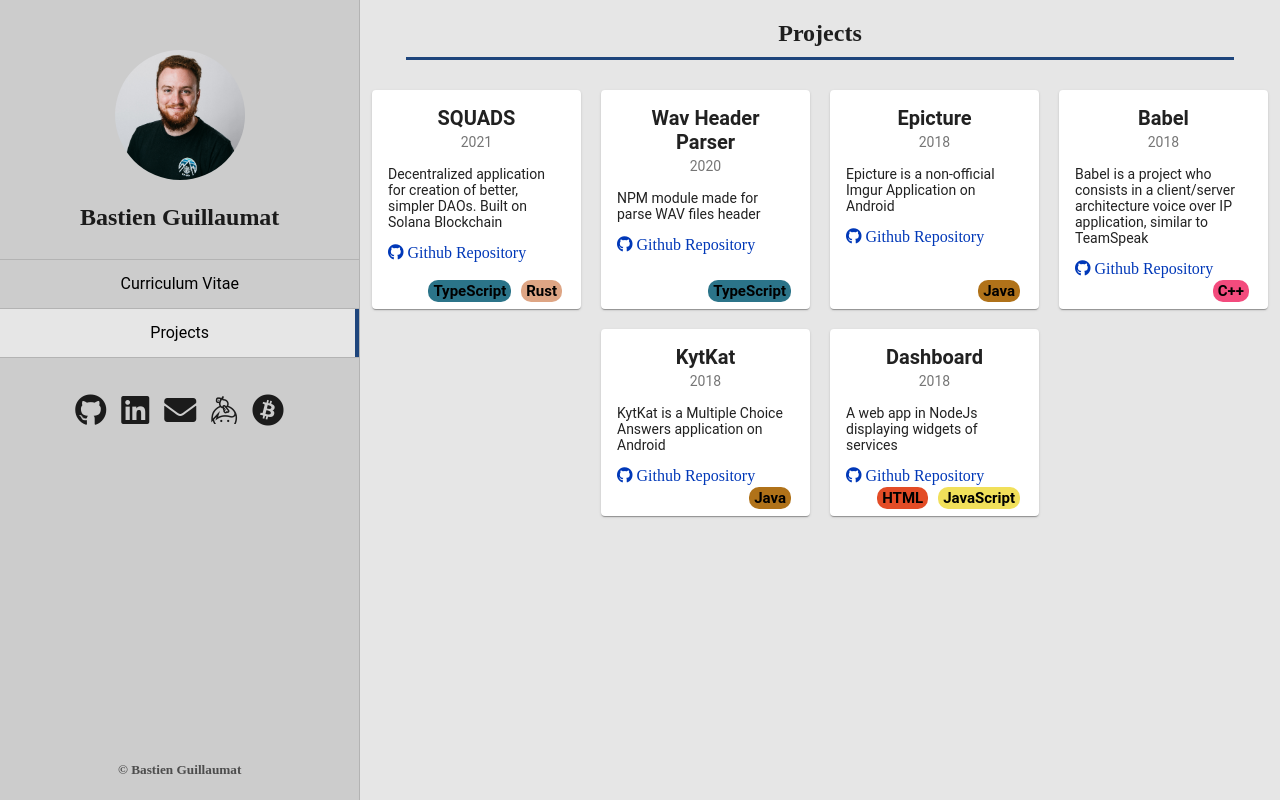
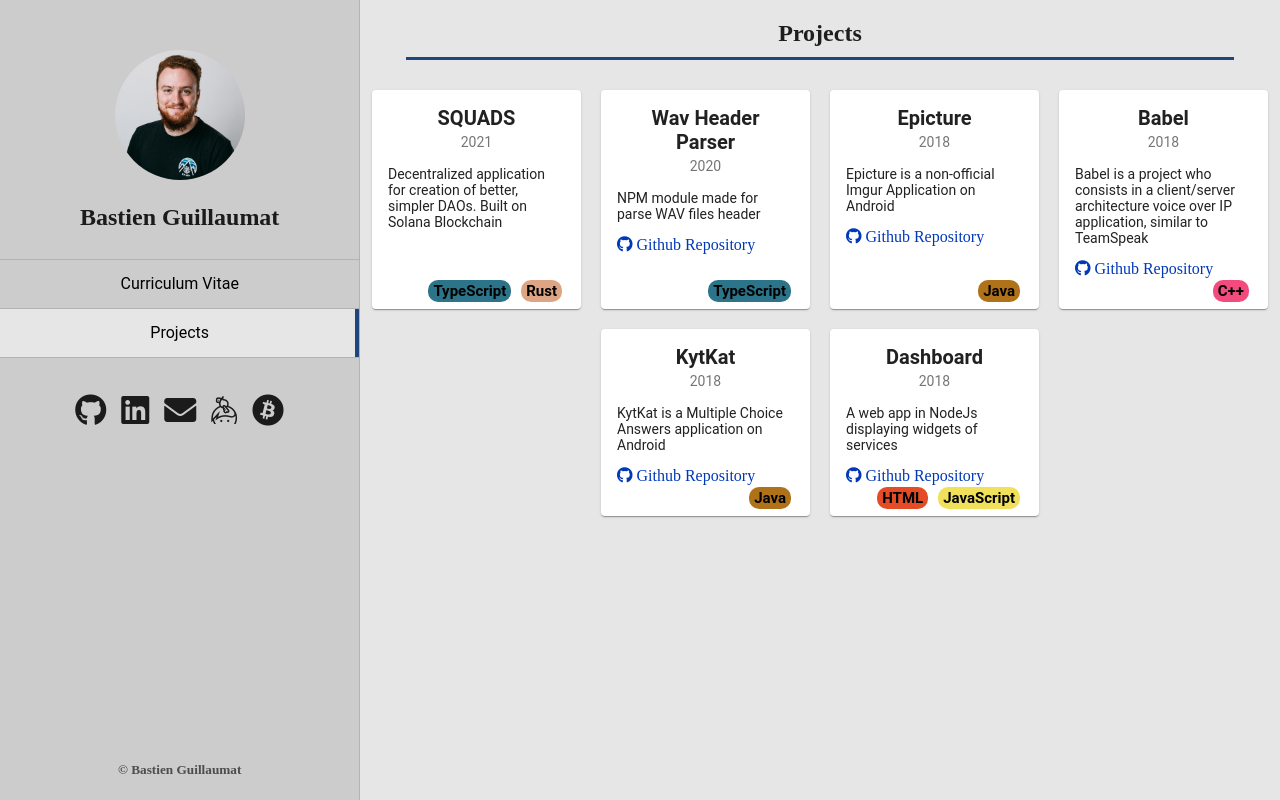
Before and after one commit to bguillaumat/bguillaumat, an Angular app: page /projects in a window 1280 px wide. Built offline with nearby package versions, Linux system fonts and the light colour scheme.

Commit message:
Dont display github link if none

```diff
--- a/src/app/pages/projects/projects.component.html
+++ b/src/app/pages/projects/projects.component.html
@@ -15,7 +15,7 @@
       <p>
         {{project.content}}
       </p>
-      <a href="https://github.com/bguillaumat/{{project.github}}" target="_blank">
+      <a *ngIf="project.github" href="https://github.com/bguillaumat/{{project.github}}" target="_blank">
         <i class="fab fa-github"> Github Repository</i>
       </a>
     </mat-card-content>
```
